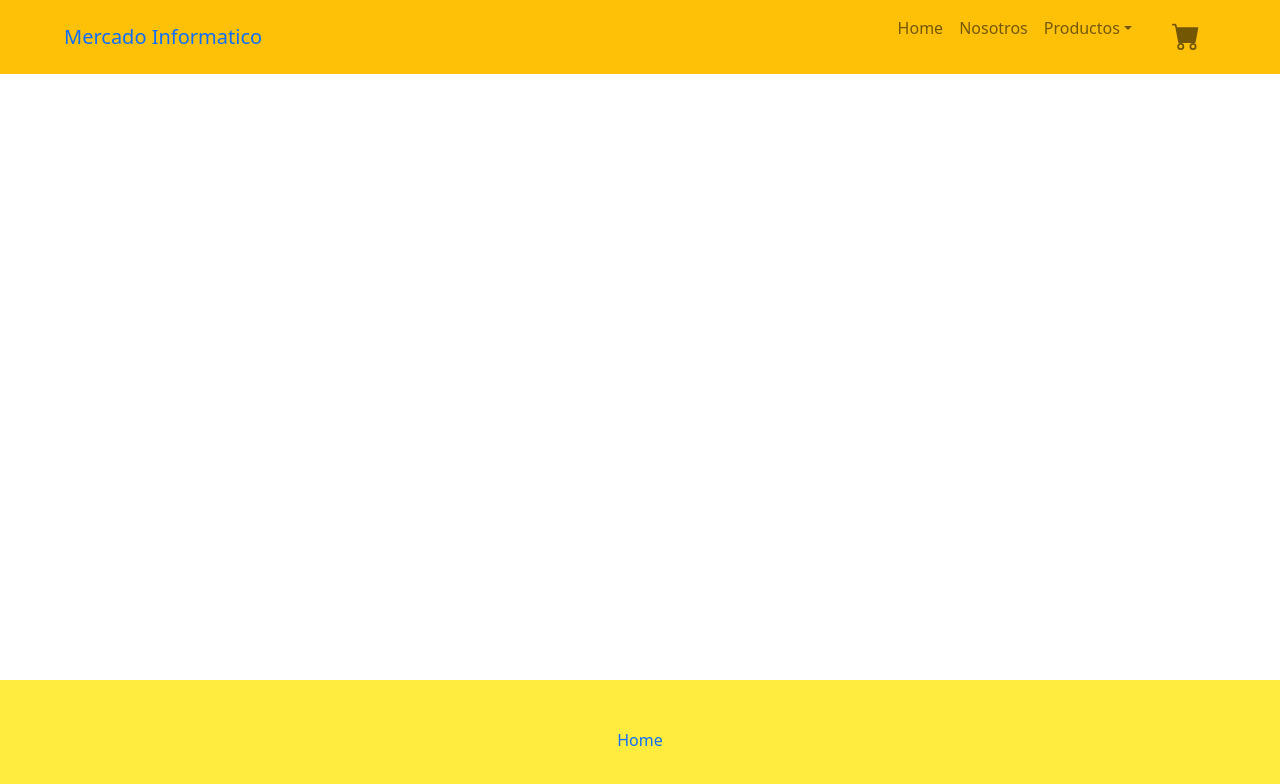
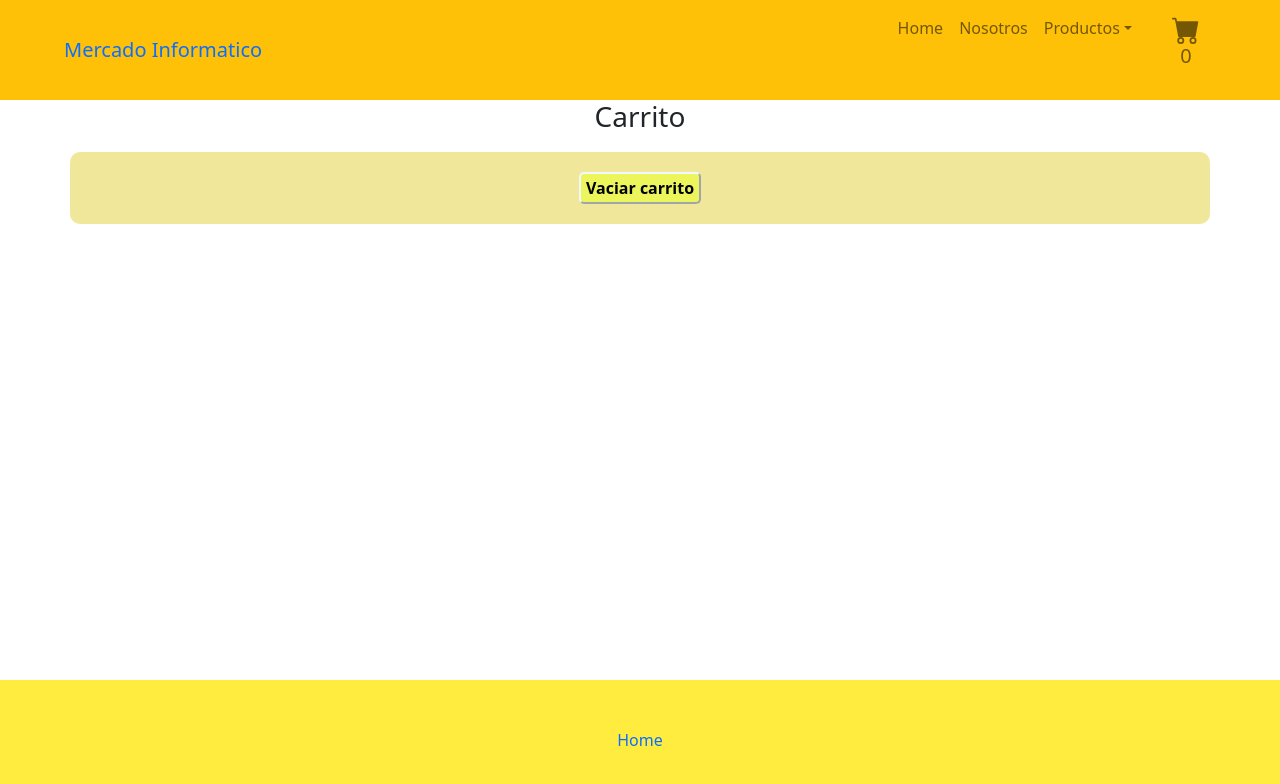
Before and after one commit to GabrielCejas/ecommerceCejasGabriel, a React (Create React App) app: page /Carrito in a window 1280 px wide. Shown: the top 784 px of the page. Built offline with nearby package versions, Linux system fonts and the light colour scheme.

Commit message:
context mas carrito

```diff
--- a/package.json
+++ b/package.json
@@ -39,5 +39,8 @@
       "last 1 firefox version",
       "last 1 safari version"
     ]
+  },
+  "devDependencies": {
+    "eslint-plugin-react-hooks": "^4.3.0"
   }
 }
--- a/src/App.js
+++ b/src/App.js
@@ -1,24 +1,35 @@
 import "./index.js";
 import "bootstrap/dist/css/bootstrap.min.css";
 import NavBar from "./components/NavBar.js";
-import Home from "./page/Home"
+import Home from "./page/Home";
 import ItemListContainer from "./components/ItemListContainer.js";
 import ItemDetailContainer from "./components/ItemDetailContainer.js";
 import { BrowserRouter, Routes, Route } from "react-router-dom";
 import Footer from "./components/Footer.js";
+import CustomProvider from "./CartContext.js";
+import Cart from "./components/Cart.js";
 
 function App() {
   return (
-    <BrowserRouter>
-      <NavBar />
-      <Routes>
-        <Route path="/" element={<Home to="/Home" />}/>
-        <Route path="/Home" element={<Home/>}/>
-        <Route path="/categoria/:id" element={<ItemListContainer greeting="Mercado Informatico" />}/>
-        <Route path="/DetalledelProducto/:id" element={<ItemDetailContainer />}/>
-      </Routes>
-      <Footer/>
-    </BrowserRouter>
+    <CustomProvider>
+      <BrowserRouter>
+        <NavBar />
+        <Routes>
+          <Route path="/" element={<Home to="/Home" />} />
+          <Route path="/Home" element={<Home />} />
+          <Route
+            path="/categoria/:id"
+            element={<ItemListContainer greeting="Mercado Informatico" />}
+          />
+          <Route
+            path="/DetalledelProducto/:id"
+            element={<ItemDetailContainer />}
+          />
+          <Route path="/Carrito" element={<Cart />} />
+        </Routes>
+        <Footer />
+      </BrowserRouter>
+    </CustomProvider>
   );
 }
 
--- /dev/null
+++ b/src/CartContext.js
@@ -0,0 +1,73 @@
+import { createContext, useContext, useState, useEffect } from "react";
+
+const contexto = createContext();
+
+export const { Provider } = contexto;
+
+export const useContexto = () => {
+  return useContext(contexto);
+};
+
+const CartContext = ({ children }) => {
+  const [cantidadTotal, setCantidadTotal] = useState(0);
+  const [carrito, setCarrito] = useState([]);
+  const [productsInCart, setProductsInCart] = useState(0);
+
+  const isInCart = (id) => {
+    console.log(id);
+    return carrito.some((item) => item.id === id);
+  };
+
+  const addItem = (producto, cantidad) => {
+    setCarrito(() => {
+      console.log(isInCart(producto.id));
+      if (isInCart(producto.id)) {
+        return setCarrito(
+          carrito.map((item) =>
+            item.id === producto.id
+              ? { ...item, cantidad: item.cantidad + producto.cantidad }
+              : item
+          )
+        );
+      } else {
+        return setCarrito([...carrito, producto]);
+      }
+    });
+  };
+
+  const cantidadItems = (num) => {
+    setCantidadTotal(num);
+  };
+
+  const removeItem = (id) => {
+    setCarrito(carrito.filter((item) => item.id !== id));
+  };
+
+  const clear = () => {
+    setCarrito([]);
+    setCantidadTotal(0);
+  };
+
+  useEffect(() => {
+    localStorage.setItem("carrito", JSON.stringify(carrito));
+    const inCarrito = carrito.reduce((acc, item) => {
+      return acc + item.cantidad;
+    }, 0);
+    setProductsInCart(inCarrito);
+  }, [carrito]);
+
+  const appContexto = {
+    cantidadTotal,
+    carrito,
+    addItem,
+    isInCart,
+    removeItem,
+    clear,
+    cantidadItems,
+    productsInCart,
+  };
+
+  return <Provider value={appContexto}>{children}</Provider>;
+};
+
+export default CartContext;
--- a/src/components/Cart.js
+++ b/src/components/Cart.js
@@ -1,7 +1,31 @@
+import React from "react";
+import { useContexto } from "../CartContext";
+
 const Cart = () => {
-  return <div>
-
-  </div>;
+  const { carrito, removeItem, clear } = useContexto();
+  return (
+    <>
+      <h3 className="carritoTitulo">Carrito</h3>
+      <div className="carritoContenedor container">
+        {carrito.length > 0 &&
+          carrito.map((item) => {
+            let imagen = require(`../assets/${item.img}`).default;
+            return (
+              <div className="carritoCard">
+                <img src={imagen} />
+                <h5>{item.name}</h5>
+                <h5>Precio: ${item.precio}</h5>
+                <h5>Cantidad: {item.cantidad}</h5>
+                <button onClick={() => removeItem(item.id)}>❌</button>
+              </div>
+            );
+          })}
+        <button className="CarritoBoton" onClick={clear}>
+          Vaciar carrito
+        </button>
+      </div>
+    </>
+  );
 };
 
 export default Cart;
--- a/src/components/CartWidget.js
+++ b/src/components/CartWidget.js
@@ -1,10 +1,12 @@
-import React from "react";
+import { useContexto } from "../CartContext";
 import { BsFillCartFill } from "react-icons/bs";
 
 const CartWidget = () => {
+  const { productsInCart } = useContexto();
   return (
     <h3 className="mx-4">
       <BsFillCartFill />
+      <h5>{productsInCart}</h5>
     </h3>
   );
 };
--- a/src/components/ItemCount.js
+++ b/src/components/ItemCount.js
@@ -1,17 +1,15 @@
 /* eslint-disable no-unused-expressions */
-import React, { useState } from "react";
-import { Button, Card } from "react-bootstrap";
+import React, { useEffect, useState } from "react";
+import { Card } from "react-bootstrap";
+import { useContexto } from "../CartContext";
 
-const ItemCount = ({ stock, Of }) => {
-  let [agregarCarrito, setAgregarCarrito] = useState("");
+const ItemCount = ({ stock }) => {
   let [agregar, setAgregar] = useState(1);
-  console.log(Of)
+  const { cantidadItems } = useContexto();
 
-  const onAdd = (cantidad) => {
-    setAgregarCarrito(
-      (agregarCarrito = `Se agrego al carrito ${cantidad} unidades`)
-    );
-  };
+  useEffect(() => {
+    cantidadItems(agregar);
+  }, [agregar]);
 
   const clickAdd = (stock) => {
     if (agregar < stock) {
@@ -37,18 +35,6 @@ const ItemCount = ({ stock, Of }) => {
           -
         </Card.Link>
       </Card.Body>
-      <p>{agregarCarrito}</p>
-      <Button
-        variant="warning"
-        className="m-3"
-        onClick={() => {
-          onAdd(agregar);
-          Of(false);
-       }}
-        disabled={!stock}
-      >
-        Agregar al Carrito
-      </Button>
     </>
   );
 };
--- a/src/components/ItemDetail.js
+++ b/src/components/ItemDetail.js
@@ -2,15 +2,20 @@ import { Card, ListGroup, ListGroupItem, Button } from "react-bootstrap";
 import ItemCount from "./ItemCount";
 import { useNavigate } from "react-router-dom";
 import { useState } from "react";
+import { useContexto } from "../CartContext";
 
 const ItemDetail = ({ productoElejido }) => {
   let navigate = useNavigate();
-  const[ofBoton, setOfBoton]= useState(true)
+  const [ofBoton, setOfBoton] = useState(true);
+  const { addItem, cantidadTotal } = useContexto();
 
-  const OfButton = (() => {
-      setOfBoton(false)
-  })
+  const OfButton = () => {
+    setOfBoton(false);
+  };
 
+  const onAdd = (item) => {
+    addItem(item);
+  };
 
   return (
     <div className="container">
@@ -31,11 +36,29 @@ const ItemDetail = ({ productoElejido }) => {
           <ListGroup className="list-group-flush">
             <ListGroupItem>{`Stock: ${productoElejido[0].stock}`}</ListGroupItem>
           </ListGroup>
-          {ofBoton && <ItemCount stock={productoElejido[0].stock} Of={OfButton}/>}
+          {ofBoton && (
+            <ItemCount stock={productoElejido[0].stock} Of={OfButton} />
+          )}
           <Button
             variant="warning"
             className="m-3"
-            onClick={() => navigate("/cart")}
+            onClick={() => {
+              onAdd({
+                name: productoElejido[0].name,
+                img: productoElejido[0].img,
+                precio: productoElejido[0].precio,
+                id: productoElejido[0].id,
+                cantidad: cantidadTotal,
+              });
+            }}
+            disabled={!productoElejido[0].stock}
+          >
+            Agregar al Carrito
+          </Button>
+          <Button
+            variant="warning"
+            className="m-3"
+            onClick={() => navigate("/Carrito")}
           >
             Terminar mi compra
           </Button>
--- a/src/components/ItemDetailContainer.js
+++ b/src/components/ItemDetailContainer.js
@@ -5,7 +5,7 @@ import { useParams } from "react-router-dom";
 const getApi = async () => {
   fetch("http://localhost:3000/api")
     .then((res) => res.json())
-    .then((res) => console.log(res));
+    .catch((res) => console.log(res));
 };
 
 const ItemDetailContainer = () => {
--- a/src/index.css
+++ b/src/index.css
@@ -35,3 +35,39 @@ html * {
   height: 15vh;
   background-color: #ffec3e;
 }
+.mx-4 {
+  display: flex;
+  flex-direction: column;
+  justify-content: center;
+  align-items: center;
+}
+.carritoTitulo {
+  margin-left: auto;
+  margin-right: auto;
+}
+.carritoCard {
+  display: flex;
+  flex-direction: row;
+  align-items: center;
+  gap: 100px;
+  margin: 10px;
+}
+.carritoCard > img {
+  width: 15%;
+}
+.carritoContenedor {
+  background-color: #f0e79a;
+  margin: 10px;
+  border-radius: 10px;
+}
+.CarritoBoton {
+  border-radius: 5px;
+  padding: 2px 5px;
+  background-color: #ecf65c;
+  margin: 20px;
+  font-weight: 600;
+  border-color: aliceblue;
+}
+.CarritoBoton:hover {
+  background-color: #ffe600;
+}
```
Also changed, not shown: 1 other file (tests, documents, lock files or other folders).
